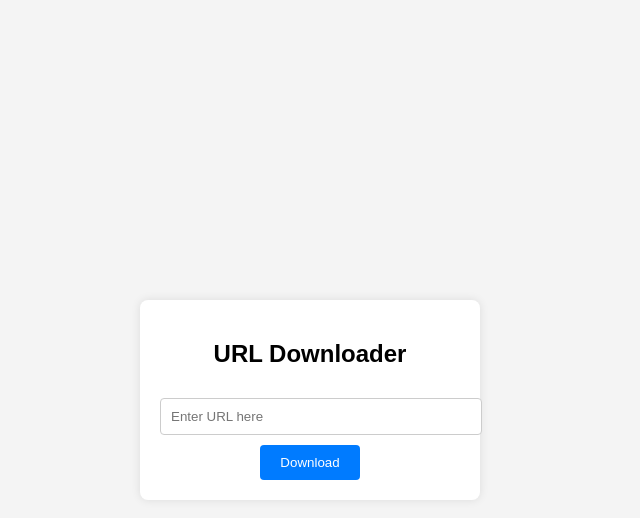
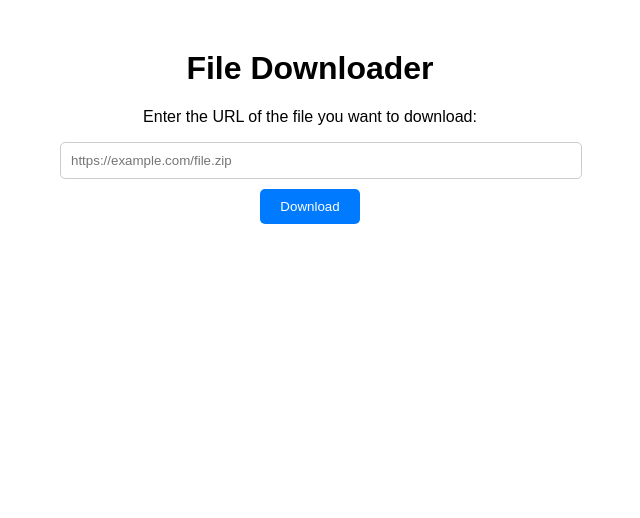
Before and after one commit to Danielzapirtan/bownkload, a plain HTML site: page templates/index.html in a window 1280 px wide. Shown: the whole page, without its empty margins (330-970 px from the left). Drawn offline with Linux system fonts and the light colour scheme.

Commit message:
Update index.html

```diff
--- a/templates/index.html
+++ b/templates/index.html
@@ -3,80 +3,89 @@
 <head>
     <meta charset="UTF-8">
     <meta name="viewport" content="width=device-width, initial-scale=1.0">
-    <title>URL Downloader</title>
+    <title>File Downloader</title>
     <style>
         body {
             font-family: Arial, sans-serif;
-            margin: 0;
-            padding: 0;
-            display: flex;
-            justify-content: center;
-            align-items: center;
-            height: 100vh;
-            background-color: #f4f4f4;
+            margin: 50px;
         }
         .container {
-            background: #fff;
-            padding: 20px;
-            border-radius: 8px;
-            box-shadow: 0 0 10px rgba(0, 0, 0, 0.1);
-            width: 300px;
+            max-width: 500px;
+            margin: 0 auto;
             text-align: center;
         }
-        input[type="url"] {
+        input[type="text"] {
             width: 100%;
             padding: 10px;
-            margin: 10px 0;
+            margin-bottom: 10px;
             border: 1px solid #ccc;
-            border-radius: 4px;
+            border-radius: 5px;
         }
         button {
             padding: 10px 20px;
             background-color: #007bff;
-            color: #fff;
+            color: white;
             border: none;
-            border-radius: 4px;
+            border-radius: 5px;
             cursor: pointer;
         }
         button:hover {
             background-color: #0056b3;
         }
+        .message {
+            margin-top: 20px;
+            color: green;
+        }
+        .error {
+            margin-top: 20px;
+            color: red;
+        }
     </style>
 </head>
 <body>
     <div class="container">
-        <h2>URL Downloader</h2>
-        <input type="url" id="urlInput" placeholder="Enter URL here" required>
-        <button onclick="downloadContent()">Download</button>
+        <h1>File Downloader</h1>
+        <p>Enter the URL of the file you want to download:</p>
+        <input type="text" id="url" placeholder="https://example.com/file.zip">
+        <button onclick="downloadFile()">Download</button>
+        <div id="message" class="message"></div>
+        <div id="error" class="error"></div>
     </div>
 
     <script>
-        function downloadContent() {
-            const url = document.getElementById('urlInput').value;
+        async function downloadFile() {
+            const url = document.getElementById('url').value;
+            const messageDiv = document.getElementById('message');
+            const errorDiv = document.getElementById('error');
+
+            // Clear previous messages
+            messageDiv.textContent = '';
+            errorDiv.textContent = '';
+
             if (!url) {
-                alert('Please enter a valid URL.');
+                errorDiv.textContent = 'Please enter a valid URL.';
                 return;
             }
 
-            fetch(url)
-                .then(response => {
-                    if (!response.ok) {
-                        throw new Error('Network response was not ok');
-                    }
-                    return response.blob();
-                })
-                .then(blob => {
-                    const link = document.createElement('a');
-                    link.href = URL.createObjectURL(blob);
-                    link.download = 'downloaded-file';
-                    document.body.appendChild(link);
-                    link.click();
-                    document.body.removeChild(link);
-                })
-                .catch(error => {
-                    console.error('There was a problem with the fetch operation:', error);
-                    alert('Failed to download the content. Please check the URL and try again.');
+            try {
+                const response = await fetch('http://localhost:5045/download', {
+                    method: 'POST',
+                    headers: {
+                        'Content-Type': 'application/json',
+                    },
+                    body: JSON.stringify({ url }),
                 });
+
+                const result = await response.json();
+
+                if (response.ok) {
+                    messageDiv.textContent = result.message;
+                } else {
+                    errorDiv.textContent = result.error;
+                }
+            } catch (error) {
+                errorDiv.textContent = 'An error occurred while downloading the file.';
+            }
         }
     </script>
 </body>
```
